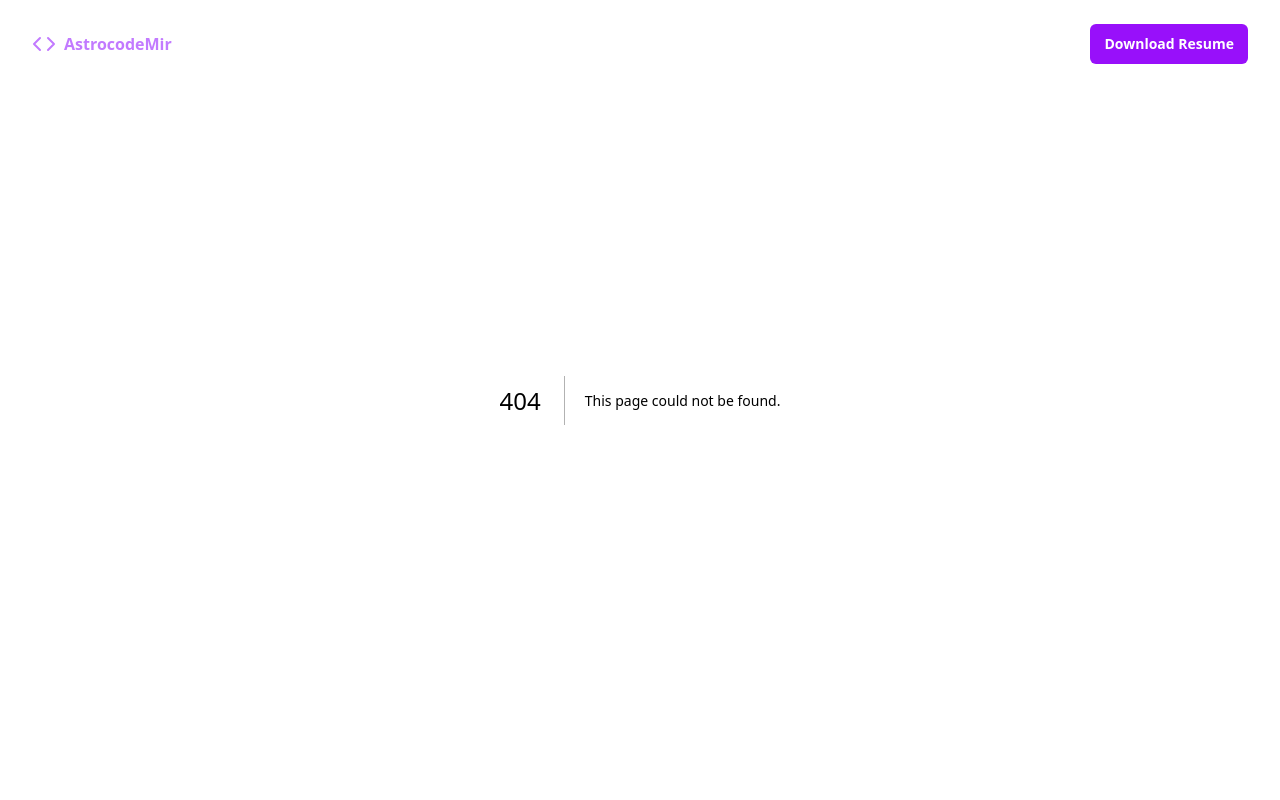
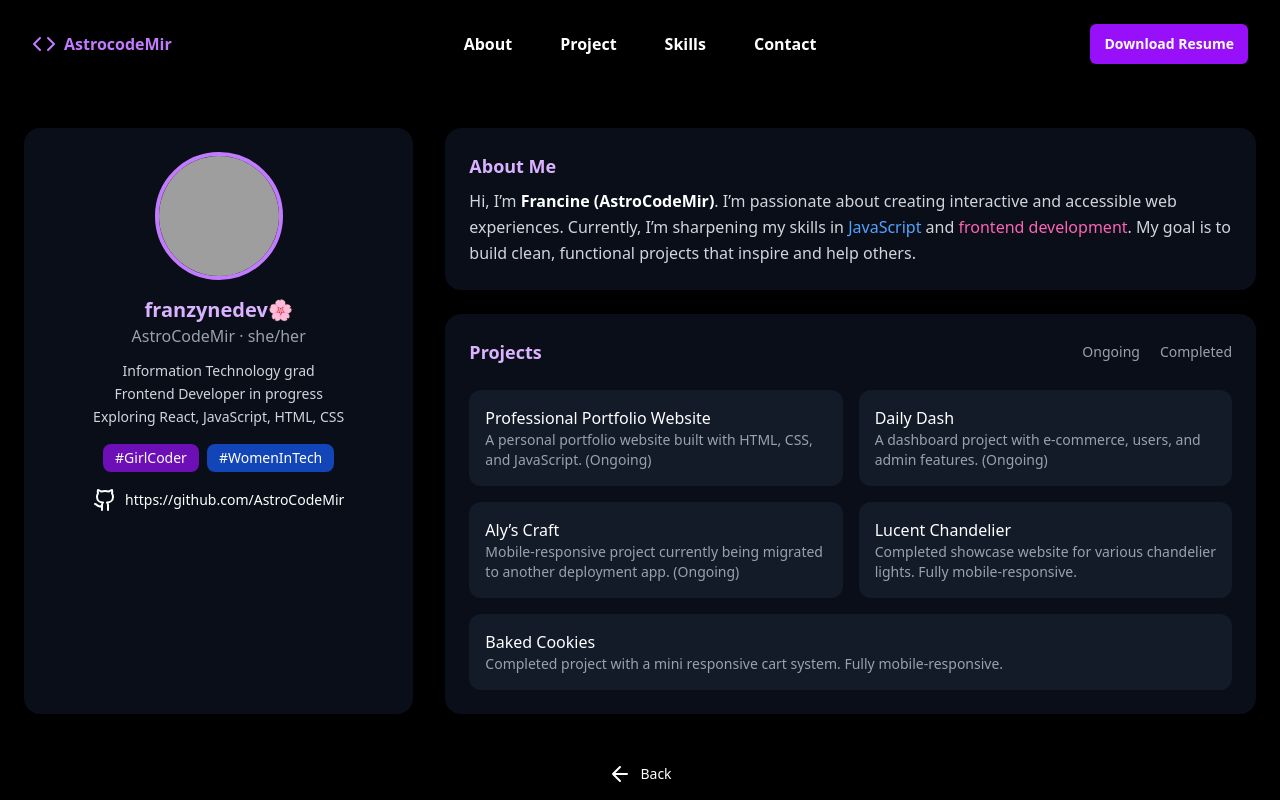
Before and after one commit to AstroCodeMir/AstroCodeMir-Web-Portfolio, a Next.js app in the folder portfolio-next/: page /about in a window 1280 px wide. Before the commit this address had no page. Shown: the top 800 px of the page. Built offline with nearby package versions, Linux system fonts and the light colour scheme; grey boxes are pictures that could not be loaded.

Commit message:
feat(aboutPage) new feature

```diff
--- /dev/null
+++ b/portfolio-next/src/app/about/page.tsx
@@ -0,0 +1,173 @@
+"use client";
+
+import Image from "next/image";
+import Link from "next/link";
+import Background from "../../components/Background";
+
+export default function AboutPage() {
+  return (
+    <div className="bg-black text-white font-sans relative min-h-screen">
+
+      <Background />
+
+      {/* 🌸 Main Layout */}
+      <main className="container mx-auto px-6 pt-32 pb-12 grid grid-cols-1 lg:grid-cols-3 gap-8">
+        {/* 🪞 Profile Card */}
+        <div className="bg-gray-900/60 p-6 rounded-2xl shadow-md flex flex-col items-center text-center">
+          <div className="w-32 h-32 rounded-full border-4 border-purple-400 overflow-hidden mb-4">
+            <Image
+              src="/images/francine.jpg"
+              alt="Francine Loi Famorcan"
+              width={128}
+              height={128}
+              className="w-full h-full object-cover"
+            />
+          </div>
+          <h1 className="text-xl font-bold text-purple-300">franzynedev🌸</h1>
+          <p className="text-gray-400">AstroCodeMir · she/her</p>
+          <p className="mt-3 text-sm text-gray-300 leading-relaxed">
+            Information Technology grad <br />
+            Frontend Developer in progress <br />
+            Exploring React, JavaScript, HTML, CSS
+          </p>
+          <div className="mt-4 flex gap-2 flex-wrap">
+            <span className="px-3 py-1 bg-purple-600/70 text-sm rounded-lg">#GirlCoder</span>
+            <span className="px-3 py-1 bg-blue-600/70 text-sm rounded-lg">#WomenInTech</span>
+          </div>
+
+          <div className="mt-4 flex gap-2 flex-wrap items-center">
+            <a
+              href="https://github.com/AstroCodeMir"
+              target="_blank"
+              rel="noopener noreferrer"
+              className="flex items-center gap-2 text-white hover:text-purple-400 transition-colors"
+            >
+              {/* GitHub Icon */}
+              <svg
+                xmlns="http://www.w3.org/2000/svg"
+                width="24" height="24"
+                fill="none" stroke="currentColor"
+                strokeWidth="2" strokeLinecap="round"
+                strokeLinejoin="round"
+                className="lucide lucide-github h-6 w-6"
+              >
+                <path d="M15 22v-4a4.8 4.8 0 0 0-1-3.5c3 0 6-2 6-5.5.08-1.25-.27-2.48-1-3.5
+                 .28-1.15.28-2.35 0-3.5 0 0-1 0-3 1.5-2.64-.5-5.36-.5-8
+                 0C6 2 5 2 5 2c-.3 1.15-.3 2.35 0 3.5A5.403 5.403 0 0 0
+                 4 9c0 3.5 3 5.5 6 5.5-.39.49-.68 1.05-.85 1.65-.17.6-.22
+                 1.23-.15 1.85v4"></path>
+                <path d="M9 18c-4.51 2-5-2-7-2"></path>
+              </svg>
+              <span className="text-sm leading-relaxed">
+                https://github.com/AstroCodeMir
+              </span>
+            </a>
+          </div>
+        </div>
+
+        {/* ✨ About & Projects Section */}
+        <div className="lg:col-span-2 flex flex-col gap-6">
+          {/* About Me */}
+          <section className="bg-gray-900/60 p-6 rounded-2xl shadow-md">
+            <h2 className="text-lg font-semibold text-purple-300 mb-2">About Me</h2>
+            <p className="text-gray-300 leading-relaxed">
+              Hi, I’m <span className="font-bold text-white">Francine (AstroCodeMir)</span>.{" "}
+              I’m passionate about creating interactive and accessible web experiences.{" "}
+              Currently, I’m sharpening my skills in{" "}
+              <span className="text-blue-400">JavaScript</span> and{" "}
+              <span className="text-pink-400">frontend development</span>.{" "}
+              My goal is to build clean, functional projects that inspire and help others.
+            </p>
+          </section>
+
+          {/* Projects */}
+          <section className="bg-gray-900/60 p-6 rounded-2xl shadow-md">
+            <div className="flex items-center justify-between mb-6">
+              <h2 className="text-lg font-semibold text-purple-300">Projects</h2>
+              <div className="flex items-center gap-4 text-sm text-gray-400">
+                <span className="flex items-center gap-1">
+                  <span className="project-title ongoing"></span> Ongoing
+                </span>
+                <span className="flex items-center gap-1">
+                  <span className="project-title completed"></span> Completed
+                </span>
+              </div>
+            </div>
+
+            <div className="grid md:grid-cols-2 gap-4">
+              {[
+                {
+                  title: "Professional Portfolio Website",
+                  status: "Ongoing",
+                  desc: "A personal portfolio website built with HTML, CSS, and JavaScript. (Ongoing)",
+                },
+                {
+                  title: "Daily Dash",
+                  status: "Ongoing",
+                  desc: "A dashboard project with e-commerce, users, and admin features. (Ongoing)",
+                },
+                {
+                  title: "Aly’s Craft",
+                  status: "Ongoing",
+                  desc: "Mobile-responsive project currently being migrated to another deployment app. (Ongoing)",
+                },
+                {
+                  title: "Lucent Chandelier",
+                  status: "Completed",
+                  desc: "Completed showcase website for various chandelier lights. Fully mobile-responsive.",
+                },
+                {
+                  title: "Baked Cookies",
+                  status: "Completed",
+                  desc: "Completed project with a mini responsive cart system. Fully mobile-responsive.",
+                  colSpan: true,
+                },
+              ].map((proj, index) => (
+                <div
+                  key={index}
+                  className={`bg-gray-800/50 p-4 rounded-xl hover:bg-gray-800 transition ${
+                    proj.colSpan ? "md:col-span-2" : ""
+                  }`}
+                >
+                  <h3
+                    className={`project-title ${
+                      proj.status === "Completed" ? "completed" : "ongoing"
+                    }`}
+                  >
+                    {proj.title}{" "}
+                    <span
+                      className={`dot ${
+                        proj.status === "Completed" ? "completed" : "ongoing"
+                      }`}
+                    ></span>
+                  </h3>
+                  <p className="text-gray-400 text-sm">{proj.desc}</p>
+                </div>
+              ))}
+            </div>
+          </section>
+        </div>
+      </main>
+
+      {/* 🔙 Back Button */}
+      <div className="container mx-auto px-6 pb-12 flex justify-center">
+        <Link
+          href="/"
+          className="flex items-center gap-2 text-white hover:text-purple-400 transition-colors"
+        >
+          <svg
+            xmlns="http://www.w3.org/2000/svg"
+            className="w-6 h-6"
+            fill="none"
+            viewBox="0 0 24 24"
+            stroke="currentColor"
+            strokeWidth="2"
+          >
+            <path strokeLinecap="round" strokeLinejoin="round" d="M19 12H5m0 0l7-7m-7 7l7 7" />
+          </svg>
+          <span className="text-sm font-medium">Back</span>
+        </Link>
+      </div>
+    </div>
+  );
+}
```
